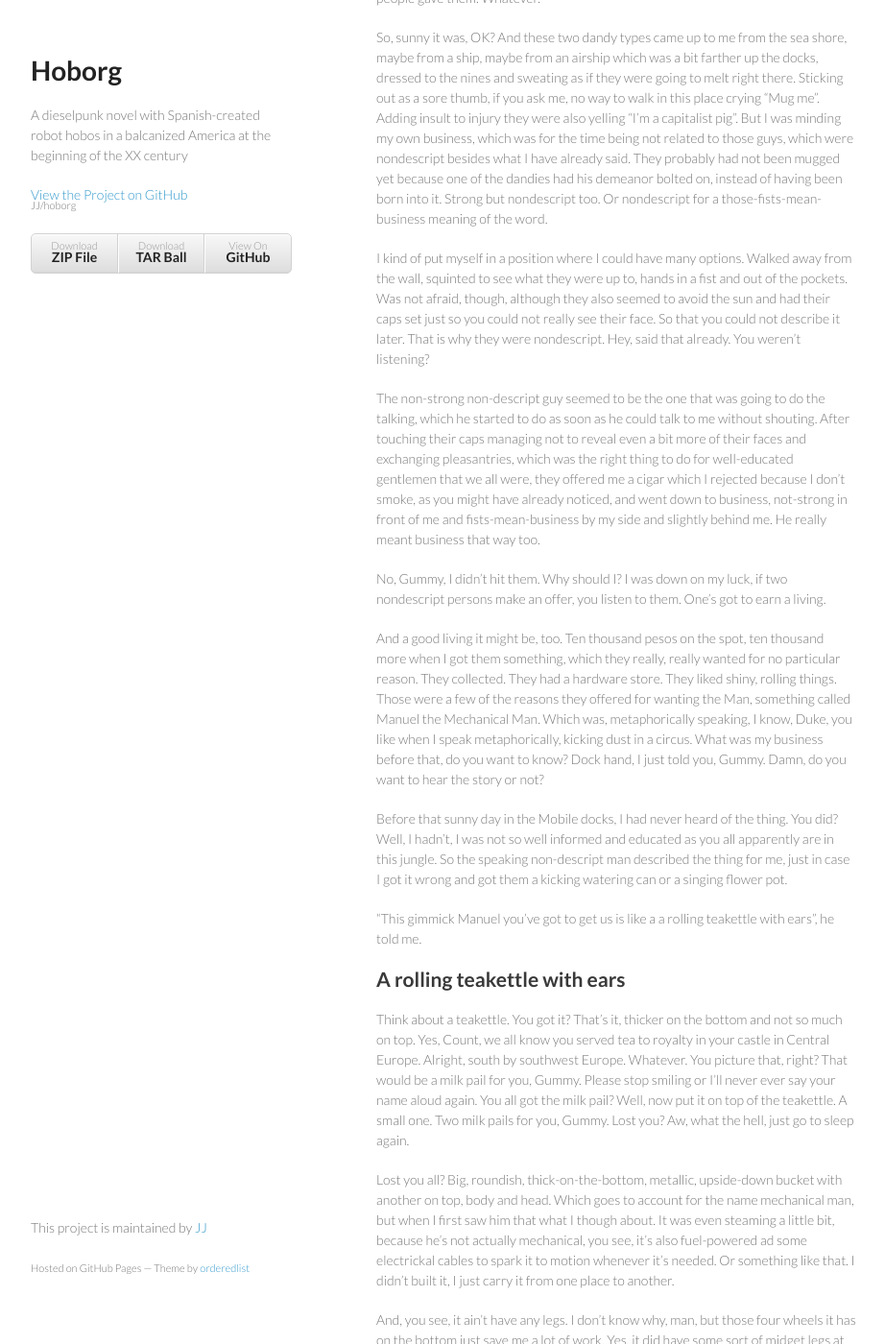
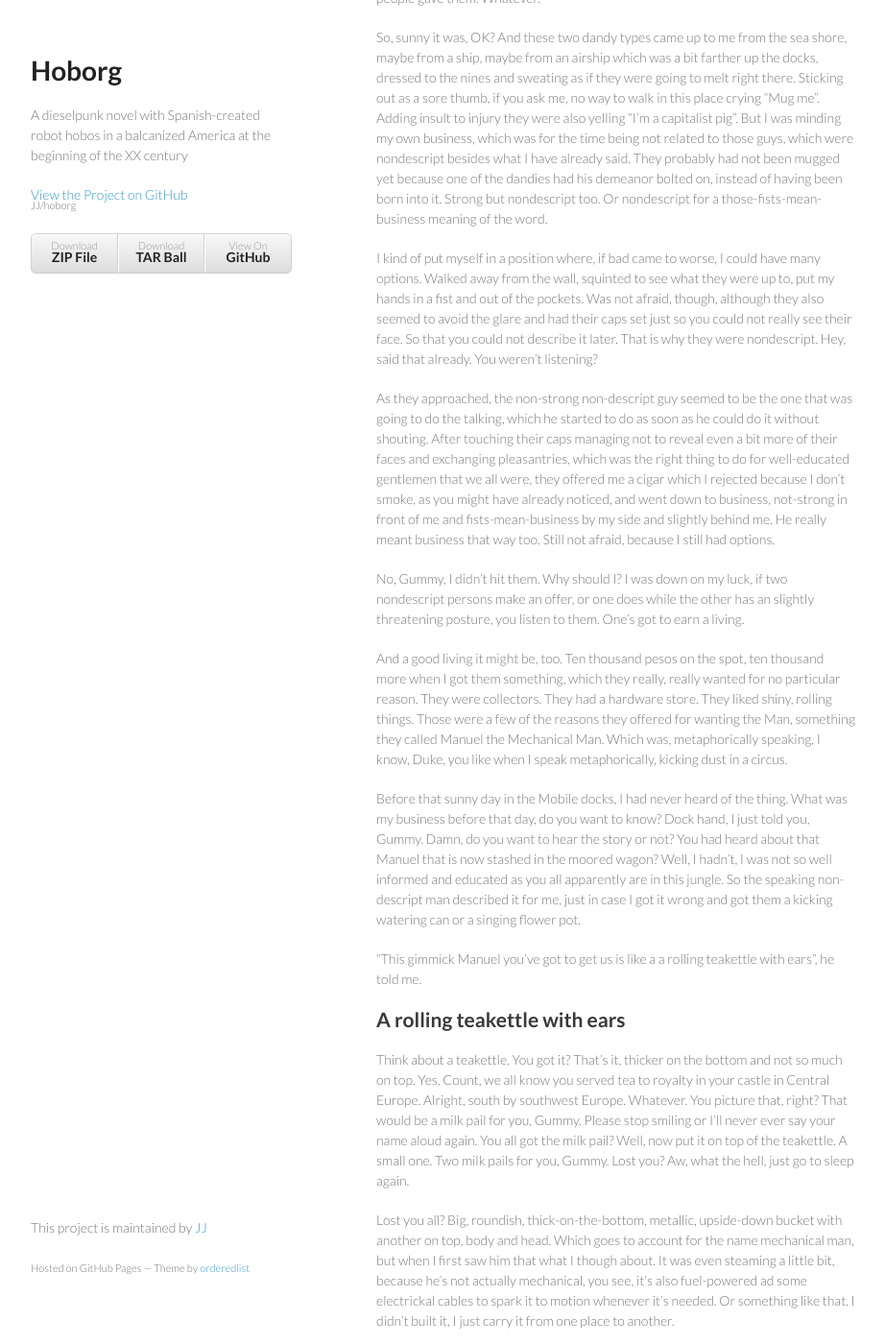
Before and after one commit to JJ/hoborg, a Jekyll site: the page built from text/text.md, in a window 1280 px wide and 1400 px high, scrolled down 2842 px. Shown: the whole window at 96% size, without its empty margins (178-1100 px from the left). Built offline with Jekyll 4.4.1, drawn with Linux system fonts in a browser that asks for light colours; some of the changed text lies outside the part shown.

Commit message:
Sync text/text.md from master to gh-pages

```diff
--- a/text/text.md
+++ b/text/text.md
@@ -133,40 +133,45 @@ demeanor bolted on, instead of having been born into it. Strong but
 nondescript too. Or nondescript for a those-fists-mean-business
 meaning of the word.
 
-I kind of put myself in a position where I could have many
+I kind of put myself in a position where, if bad came to worse, I could have many
 options. Walked away from the wall, squinted to see what they were up
-to, hands in a fist and out of the pockets.
-Was not afraid, though, although they also seemed to avoid the sun and had
+to, put my hands in a fist and out of the pockets.
+Was not afraid, though, although they also seemed to avoid the glare and had
 their caps set just so you could not really see their face. So
 that you could not describe it later. That is why they were
 nondescript. Hey, said that already. You weren't listening?
 
-The non-strong non-descript guy seemed to be the one that was going to
-do the talking, which he started to do as soon as he could talk to me
+As they approached, the non-strong non-descript guy seemed to be the one that was going to
+do the talking, which he started to do as soon as he could do it
 without shouting. After touching their caps managing not to reveal
 even a bit more of their faces and exchanging pleasantries, which was the right
 thing to do for well-educated gentlemen that we all were, they offered
 me a cigar which I rejected because I don't smoke, as you might have
 already noticed, and went down to business, not-strong in front of me
 and fists-mean-business by my side and slightly behind me. He really
-meant business that way too.
+meant business that way too. Still not afraid, because I still had options.
 
 No, Gummy, I didn't hit them. Why should I? I was down on my luck, if
-two nondescript persons make an offer, you listen to them. One's got to earn a living.
+two nondescript persons make an offer, or one does while the other has
+an slightly threatening posture, you listen to them. One's got to earn
+a living.
 
 And a good living it might be, too. Ten thousand pesos on the spot,
 ten thousand more when I got them something, which they really, really
-wanted for no particular reason. They collected. They had a hardware
+wanted for no particular reason. They were collectors. They had a hardware
 store. They liked shiny, rolling things. Those were a few of the
 reasons they offered for  wanting the Man,
-something called Manuel the Mechanical Man. Which was, metaphorically speaking,
+something they called Manuel the Mechanical Man. Which was, metaphorically speaking,
 I know, Duke, you like when I speak metaphorically, kicking dust in a
-circus.  What was my business before that, do you want to know? Dock hand, I
+circus.
+
+Before that sunny day in the Mobile docks, I had never heard of the
+thing.  What was my business before that day, do you want to know? Dock hand, I
 just told you, Gummy. Damn, do you want to hear the story or not?
-
-Before that sunny day in the Mobile docks, I had never heard of the thing. You did? Well, I hadn't, I was not so
+You had heard about that Manuel that is now stashed in the moored
+wagon? Well, I hadn't, I was not so
 well informed and educated as you all apparently are in this
-jungle. So the speaking non-descript man described the thing for me,
+jungle. So the speaking non-descript man described it for me,
 just in case I got it wrong and got them a kicking watering can or a
 singing flower pot.
 
@@ -1168,7 +1173,8 @@ white-as-pissed-snow hairy butt. He kept his boots on, and he used
 them for running.
 
 We didn't bother running after them. I actually run towards Tracy, who
-wore an expression difficult to describe.
+wore an expression difficult to describe. No, it was absolutely not
+nondescript. Rather the other way round.
 
 It's a badger game
 ------------------
@@ -1598,17 +1604,31 @@ easier to substitute it: I couldn't for the world make something that
 looked and *acted* like the mech.
 
 Luckily, there were bits and parts of the mech in Rufus's workshop and
-I took them to the circus blacksmith together with a bunch of pesos to
+I took them to the circus blacksmith together with a wad of pesos to
 keep his mouth shut and instill due diligence in him, at least for a
-while. Since everybody knew that sooner than later Manuel was going
-away I told him we were building a replica for the menagerie, but
+while. Since everybody knew that sooner than  Manuel was going
+away soon I told him we were building a replica for the menagerie, but
 since Rufus was very jealous of his act we didn't want him to know
 what we were doing, right? That was a few pesos more. And then a few
 more when the diligence vanished after just a day.
 
+And the questions increased in the same proportion. Who was going to
+be in charge of the gaffe? Did I want just one or several to sell?
+Could the thing be traced back to him? I had to answer yes to that
+one, there were nobody else in the circus with the tools to do it, and
+that answer had to have more pesos attached.
+
+But he eventually could not get himself to finish it. A day in which
+his sweat could not entirely be justified by the heat in his workshop,
+he gave me a burlap bag stuffed with clanking things and sent me on my
+way.
+
+I was then at a loss. And Rufus could leave any time now. And then I
+remembered Tracy.
+
 *revise and write*
 
-But it didn't take long to have something that if it was dark enough,
+But it didn't take long to have something that if seen in the dark,
 and from a distance, and if you really had seen Manuel just a couple
 of times, could pass for the original. So there was no fucking way
 Rufus could be mistaken. And I had spent two days and lots of pesos
```
